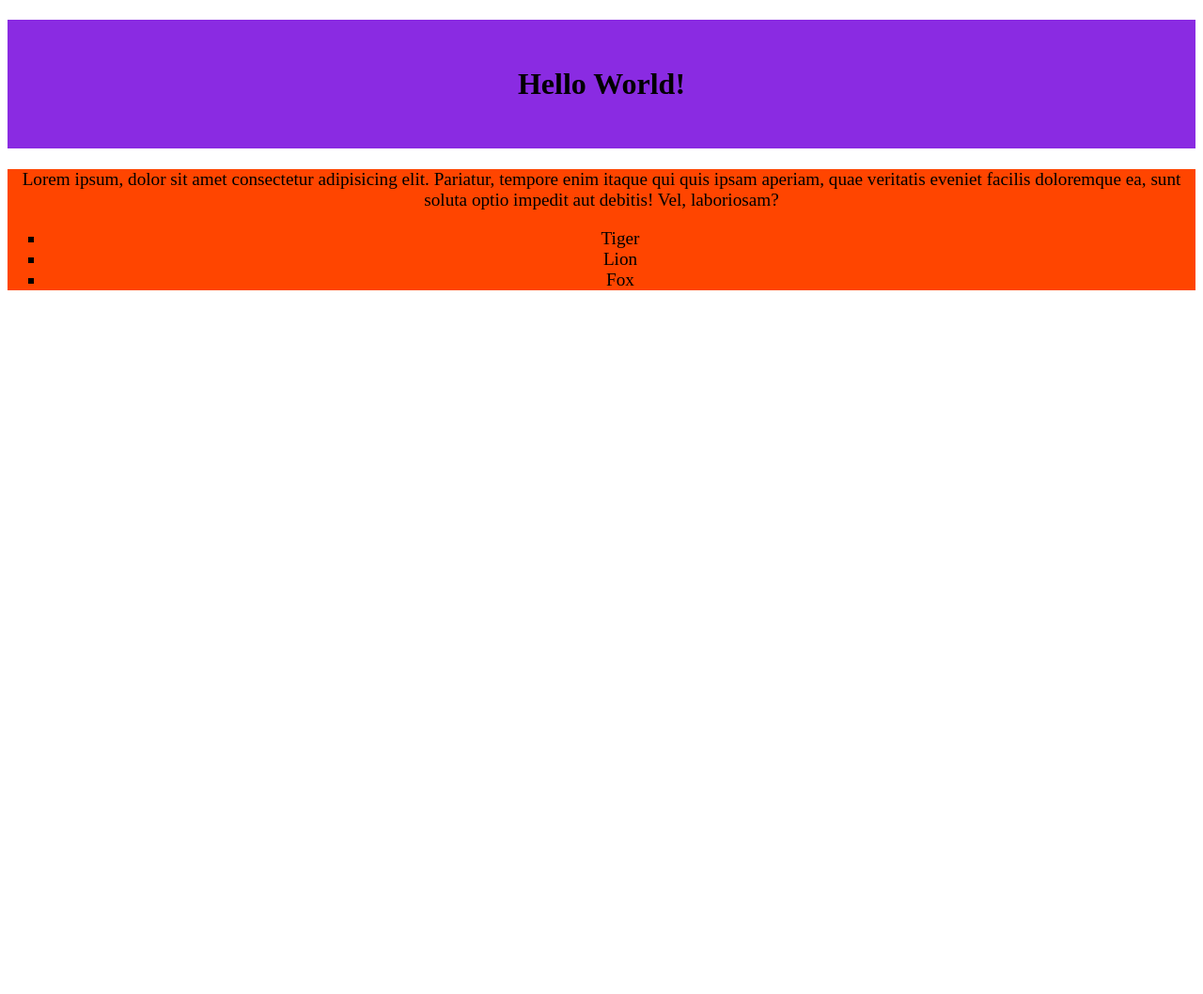
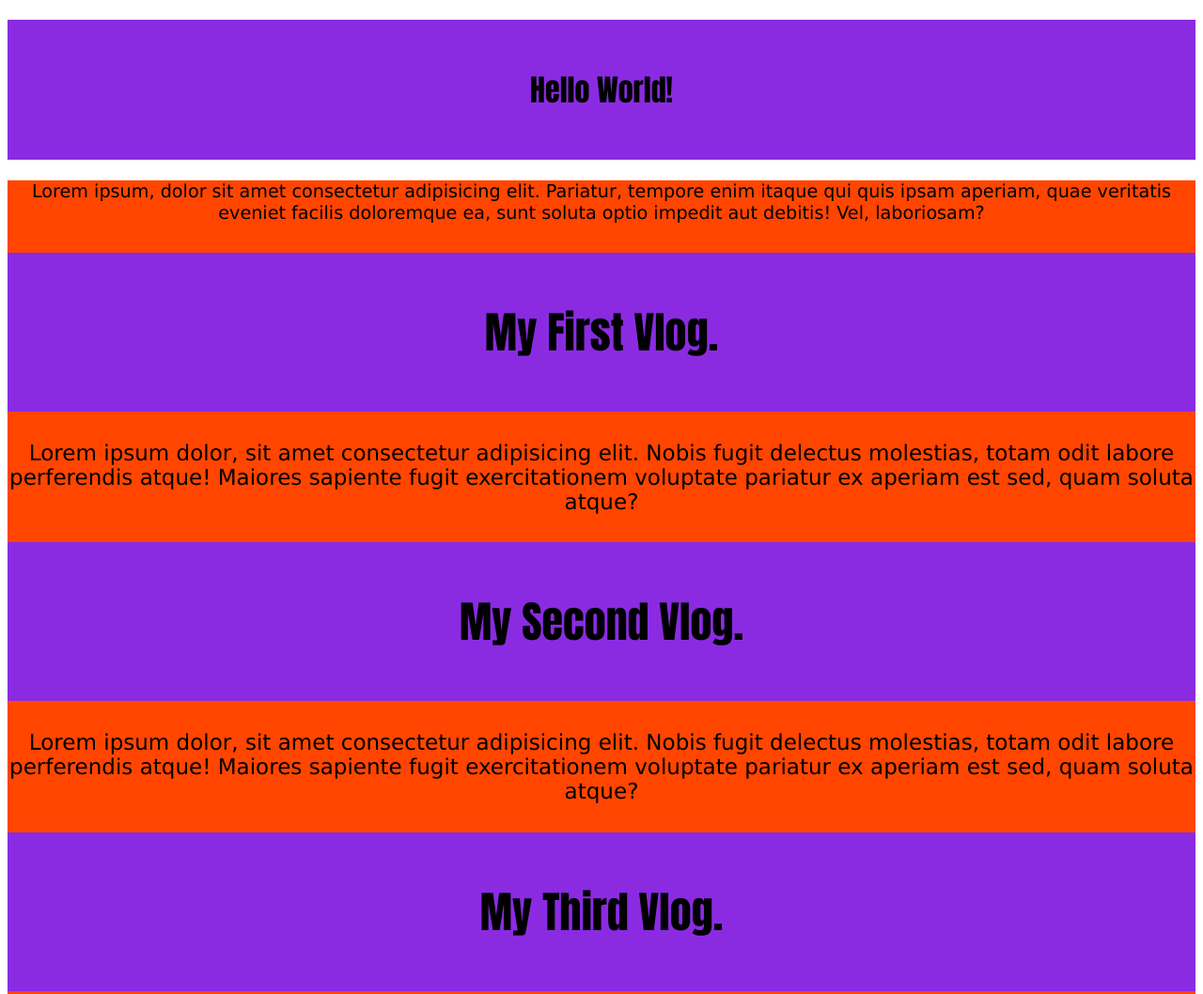
Before and after one commit to TutonGhosh/my-simple-website, a plain HTML site: page index.html in a window 1280 px wide. Shown: the top 1058 px of the page at 94% size. Before the commit the page ends 800 px from the top, so only its background shows below. Drawn offline with Linux system fonts and the light colour scheme.

Commit message:
added 2nd time

```diff
--- a/index.html
+++ b/index.html
@@ -10,11 +10,19 @@
     <h1>Hello World!</h1>
     <div>
         <p>Lorem ipsum, dolor sit amet consectetur adipisicing elit. Pariatur, tempore enim itaque qui quis ipsam aperiam, quae veritatis eveniet facilis doloremque ea, sunt soluta optio impedit aut debitis! Vel, laboriosam?</p>
-        <ul style type="square">
-            <li>Tiger</li>
-            <li>Lion</li>
-            <li>Fox</li>
-        </ul>
+
+        <div>
+            <h1>My First Vlog.</h1>
+            <p>Lorem ipsum dolor, sit amet consectetur adipisicing elit. Nobis fugit delectus molestias, totam odit labore perferendis atque! Maiores sapiente fugit exercitationem voluptate pariatur ex aperiam est sed, quam soluta atque?</p>
+            <h1>My Second Vlog.</h1>
+            <p>Lorem ipsum dolor, sit amet consectetur adipisicing elit. Nobis fugit delectus molestias, totam odit labore perferendis atque! Maiores sapiente fugit exercitationem voluptate pariatur ex aperiam est sed, quam soluta atque?</p>
+            <h1>My Third Vlog.</h1>
+            <p>Lorem ipsum dolor, sit amet consectetur adipisicing elit. Nobis fugit delectus molestias, totam odit labore perferendis atque! Maiores sapiente fugit exercitationem voluptate pariatur ex aperiam est sed, quam soluta atque?</p>
+            <h1>My Fourth Vlog.</h1>
+            <p>Lorem ipsum dolor, sit amet consectetur adipisicing elit. Nobis fugit delectus molestias, totam odit labore perferendis atque! Maiores sapiente fugit exercitationem voluptate pariatur ex aperiam est sed, quam soluta atque?</p>
+            <h1>My Fifth Vlog.</h1>
+            <p>Lorem ipsum dolor, sit amet consectetur adipisicing elit. Nobis fugit delectus molestias, totam odit labore perferendis atque! Maiores sapiente fugit exercitationem voluptate pariatur ex aperiam est sed, quam soluta atque?</p>
+        </div>
     </div>
 </body>
 </html>
--- a/style.css
+++ b/style.css
@@ -2,9 +2,11 @@ h1{
     background-color: blueviolet;
     padding: 50px;
     text-align: center;
+    font-family: Impact, Haettenschweiler, 'Arial Narrow Bold', sans-serif;
 }
 div{
     background-color: orangered;
     text-align: center;
     font-size: larger;
+    font-family: 'Lucida Sans', 'Lucida Sans Regular', 'Lucida Grande', 'Lucida Sans Unicode', Geneva, Verdana, sans-serif
 }
```
